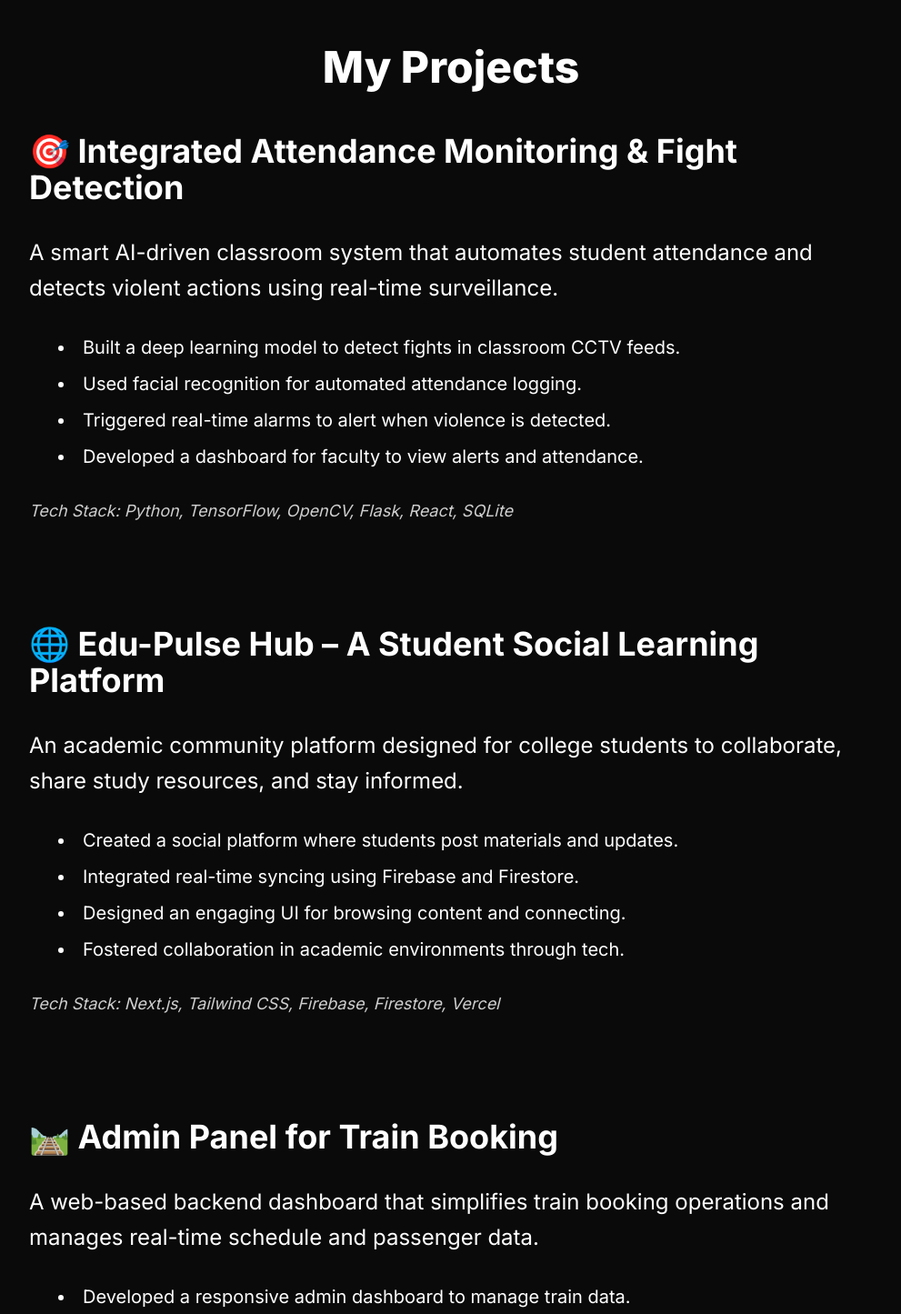
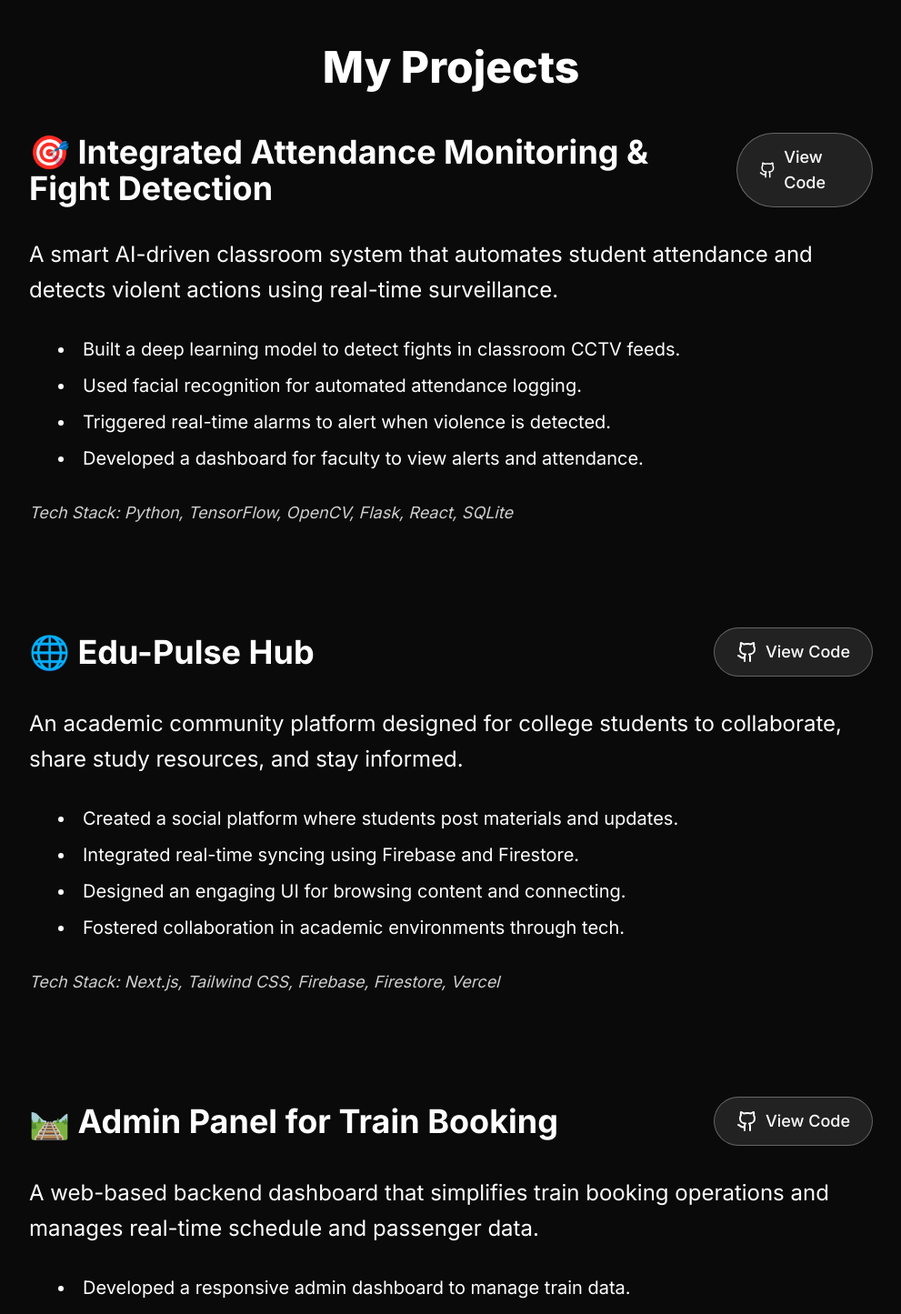
Before and after one commit to basil-123/portfolio, a Next.js app: page / in a window 1280 px wide. Shown: the part 1830-3275 px from the top of the page at 91% size, without its empty margins (144-1135 px from the left). Built offline with nearby package versions, Linux system fonts and the light colour scheme.

Commit message:
With git link

```diff
--- a/app/sections/projects.tsx
+++ b/app/sections/projects.tsx
@@ -1,11 +1,11 @@
 'use client'
 
 import { motion } from 'framer-motion'
+import { Github, ExternalLink } from 'lucide-react' // If you don't have lucide-react, let me know!
 
 export default function Projects() {
   return (
     <section id="projects" className="py-28 relative z-10">
-      {/* No background here — you already have one */}
       <div className="container mx-auto px-8 space-y-28">
         <h2 className="text-5xl font-extrabold text-center text-white mb-12">
           My Projects
@@ -19,7 +19,21 @@ export default function Projects() {
           viewport={{ once: true }}
           className="space-y-8 text-white"
         >
-          <h3 className="text-4xl font-bold">🎯 Integrated Attendance Monitoring & Fight Detection</h3>
+          <div className="flex flex-col md:flex-row md:items-center justify-between gap-4">
+            <h3 className="text-4xl font-bold">🎯 Integrated Attendance Monitoring & Fight Detection</h3>
+
+            {/* GITHUB LINK ADDED HERE */}
+            <a
+              href="https://github.com/basil-123/Violence-Detection-"
+              target="_blank"
+              rel="noopener noreferrer"
+              className="inline-flex items-center gap-2 border border-white/30 bg-white/10 px-6 py-3 rounded-full hover:bg-white/20 transition-all text-lg font-medium"
+            >
+              <Github className="w-6 h-6" />
+              View Code
+            </a>
+          </div>
+
           <p className="text-2xl leading-relaxed">
             A smart AI-driven classroom system that automates student attendance and detects violent actions using real-time surveillance.
           </p>
@@ -42,7 +56,21 @@ export default function Projects() {
           viewport={{ once: true }}
           className="space-y-8 text-white"
         >
-          <h3 className="text-4xl font-bold">🌐 Edu-Pulse Hub – A Student Social Learning Platform</h3>
+          <div className="flex flex-col md:flex-row md:items-center justify-between gap-4">
+            <h3 className="text-4xl font-bold">🌐 Edu-Pulse Hub</h3>
+
+            {/* GITHUB LINK PLACEHOLDER */}
+            <a
+              href="https://github.com/basil-123"
+              target="_blank"
+              rel="noopener noreferrer"
+              className="inline-flex items-center gap-2 border border-white/30 bg-white/10 px-6 py-3 rounded-full hover:bg-white/20 transition-all text-lg font-medium"
+            >
+              <Github className="w-6 h-6" />
+              View Code
+            </a>
+          </div>
+
           <p className="text-2xl leading-relaxed">
             An academic community platform designed for college students to collaborate, share study resources, and stay informed.
           </p>
@@ -65,7 +93,21 @@ export default function Projects() {
           viewport={{ once: true }}
           className="space-y-8 text-white"
         >
-          <h3 className="text-4xl font-bold">🛤️ Admin Panel for Train Booking</h3>
+           <div className="flex flex-col md:flex-row md:items-center justify-between gap-4">
+            <h3 className="text-4xl font-bold">🛤️ Admin Panel for Train Booking</h3>
+
+            {/* GITHUB LINK PLACEHOLDER */}
+            <a
+              href="https://github.com/basil-123"
+              target="_blank"
+              rel="noopener noreferrer"
+              className="inline-flex items-center gap-2 border border-white/30 bg-white/10 px-6 py-3 rounded-full hover:bg-white/20 transition-all text-lg font-medium"
+            >
+              <Github className="w-6 h-6" />
+              View Code
+            </a>
+          </div>
+
           <p className="text-2xl leading-relaxed">
             A web-based backend dashboard that simplifies train booking operations and manages real-time schedule and passenger data.
           </p>
```
